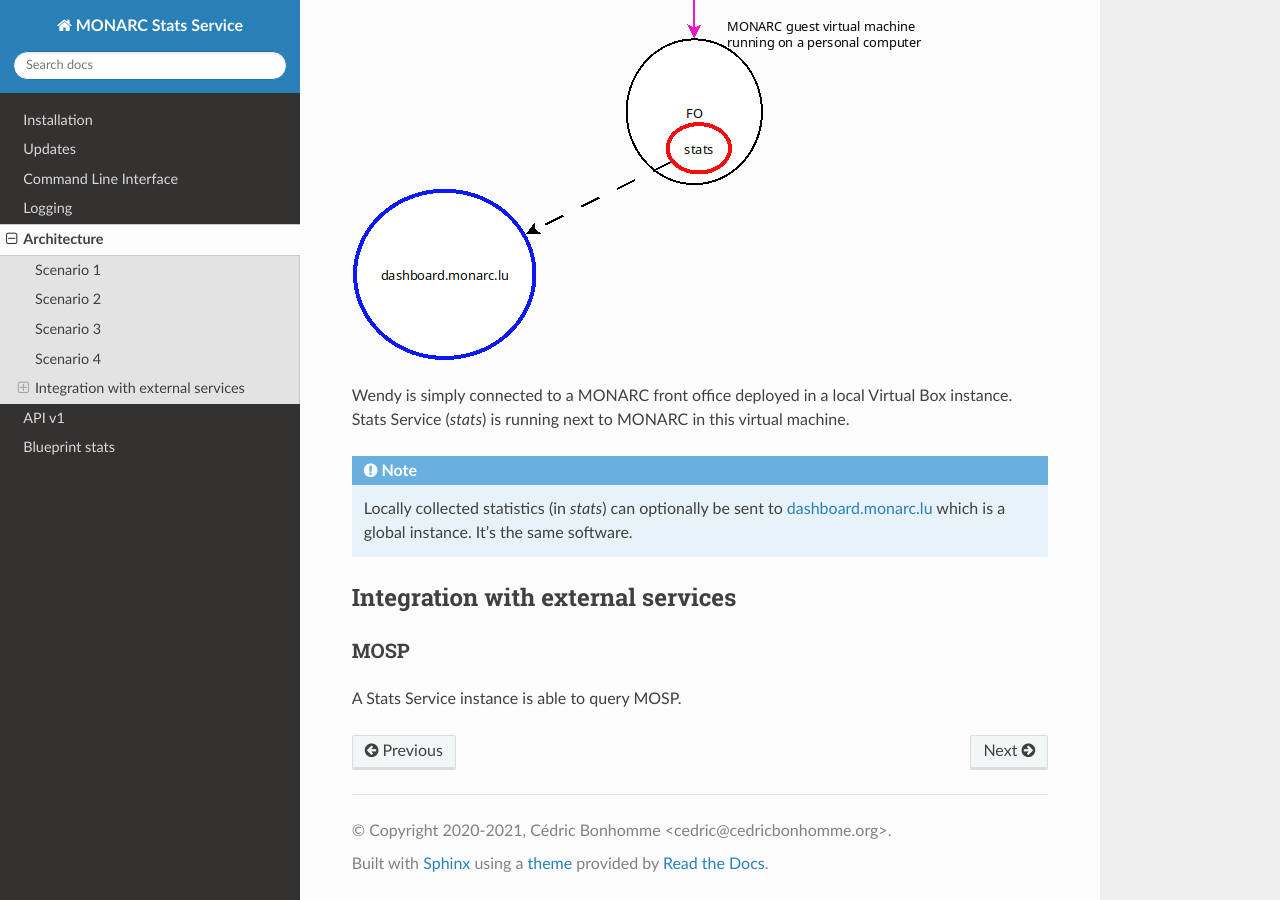
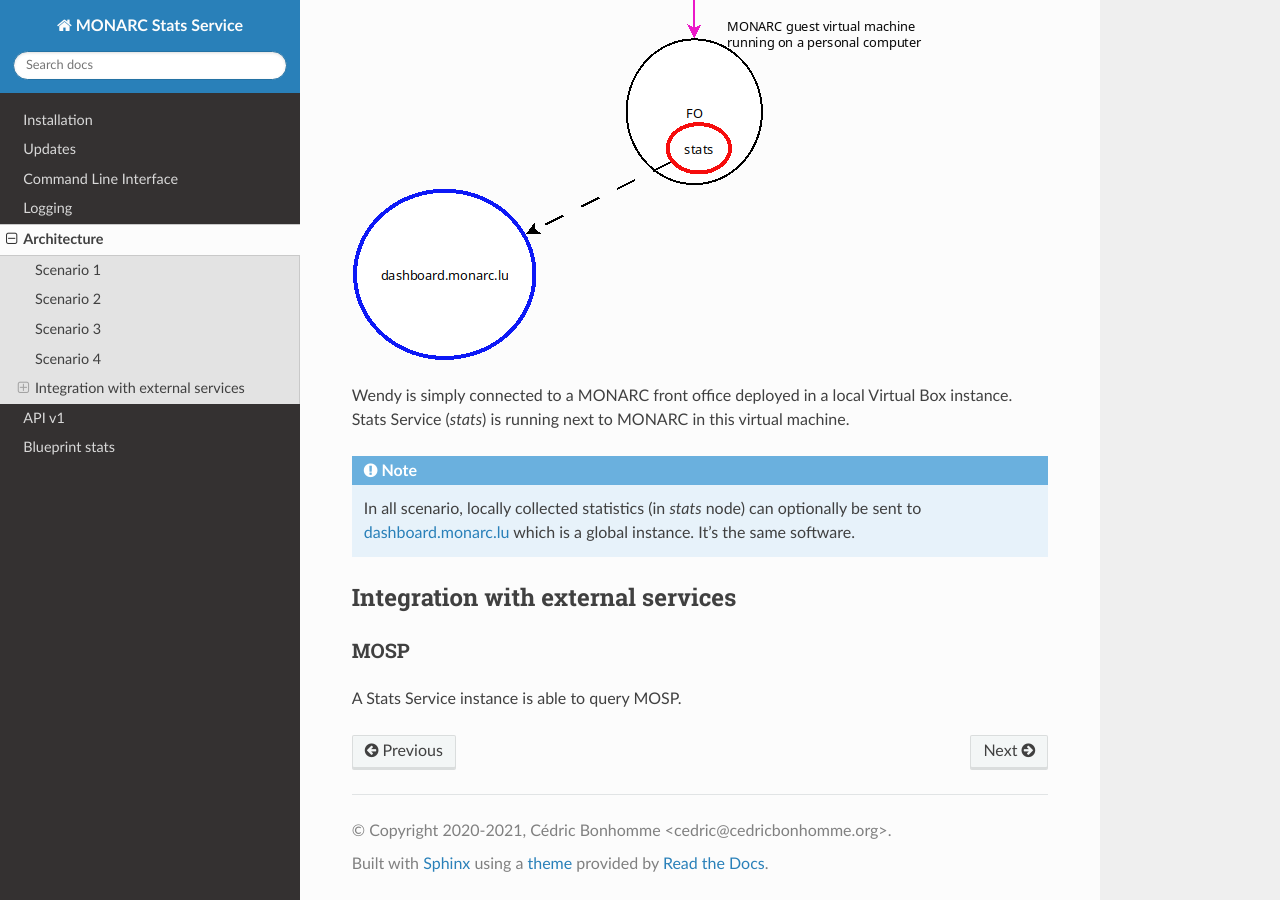
Before and after one commit to monarc-project/stats-service, a Sphinx documentation site: the page built from docs/architecture.rst, in a window 1280 px wide and 900 px high, scrolled down 2598 px. Built offline with Sphinx 7.4.7 and the Read the Docs theme 2.0.0, drawn with Linux system fonts in a browser that asks for light colours.

Commit message:
chg: [documentation] Rephrasing.

```diff
--- a/docs/architecture.rst
+++ b/docs/architecture.rst
@@ -55,7 +55,7 @@ machine.
 
 .. note::
 
-    Locally collected statistics (in *stats*)
+    In all scenario, locally collected statistics (in *stats* node)
     can optionally be sent to `dashboard.monarc.lu <https://dashboard.monarc.lu>`_ which is
     a global instance. It's the same software.
 
```
